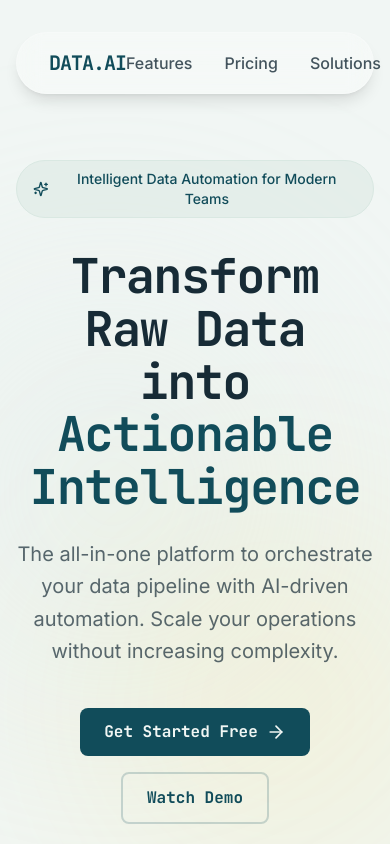
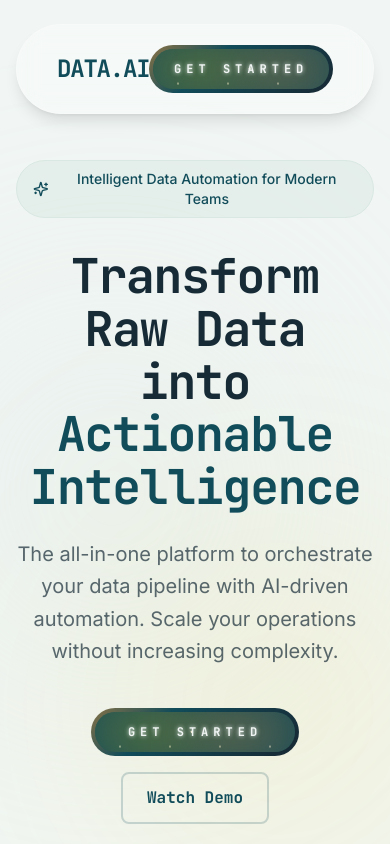
Before and after one commit to dakshvirsingh792007/Dativo.ai, a React (Vite) app: page / in a window 390 px wide. Shown: the top 844 px of the page. Built offline with nearby package versions, Linux system fonts and the light colour scheme.

Commit message:
Add animated 'Get Started' button with theme colors and star effects

```diff
--- /dev/null
+++ b/src/components/AnimatedButton.css
@@ -0,0 +1,171 @@
+.animated-btn {
+  display: flex;
+  justify-content: center;
+  align-items: center;
+  width: 13rem;
+  overflow: hidden;
+  height: 3rem;
+  background-size: 300% 300%;
+  cursor: pointer;
+  backdrop-filter: blur(1rem);
+  border-radius: 5rem;
+  transition: 0.5s;
+  animation: gradient_301 5s ease infinite;
+  border: double 4px transparent;
+  background-image: linear-gradient(#114C5A, #114C5A),
+    linear-gradient(
+      137.48deg,
+      #FFC801 10%,
+      #FF9932 45%,
+      #114C5A 67%,
+      #172B36 87%
+    );
+  background-origin: border-box;
+  background-clip: content-box, border-box;
+}
+
+#container-stars {
+  position: absolute;
+  z-index: -1;
+  width: 100%;
+  height: 100%;
+  overflow: hidden;
+  transition: 0.5s;
+  backdrop-filter: blur(1rem);
+  border-radius: 5rem;
+}
+
+.animated-btn strong {
+  z-index: 2;
+  font-family: 'JetBrains Mono', monospace;
+  font-size: 12px;
+  letter-spacing: 5px;
+  color: #F1F6F4;
+  text-shadow: 0 0 4px #F1F6F4;
+  font-weight: 700;
+}
+
+#glow {
+  position: absolute;
+  display: flex;
+  width: 12rem;
+}
+
+.circle {
+  width: 100%;
+  height: 30px;
+  filter: blur(2rem);
+  animation: pulse_3011 4s infinite;
+  z-index: -1;
+}
+
+.circle:nth-of-type(1) {
+  background: rgba(255, 200, 1, 0.636);
+}
+
+.circle:nth-of-type(2) {
+  background: rgba(255, 153, 50, 0.704);
+}
+
+.animated-btn:hover #container-stars {
+  z-index: 1;
+  background-color: #114C5A;
+}
+
+.animated-btn:hover {
+  transform: scale(1.1);
+}
+
+.animated-btn:active {
+  border: double 4px #FF9932;
+  background-origin: border-box;
+  background-clip: content-box, border-box;
+  animation: none;
+}
+
+.animated-btn:active .circle {
+  background: #FF9932;
+}
+
+#stars {
+  position: relative;
+  background: transparent;
+  width: 200rem;
+  height: 200rem;
+}
+
+#stars::after {
+  content: "";
+  position: absolute;
+  top: -10rem;
+  left: -100rem;
+  width: 100%;
+  height: 100%;
+  animation: animStarRotate 90s linear infinite;
+}
+
+#stars::after {
+  background-image: radial-gradient(#F1F6F4 1px, transparent 1%);
+  background-size: 50px 50px;
+}
+
+#stars::before {
+  content: "";
+  position: absolute;
+  top: 0;
+  left: -50%;
+  width: 170%;
+  height: 500%;
+  animation: animStar 60s linear infinite;
+}
+
+#stars::before {
+  background-image: radial-gradient(#D9E8E2 1px, transparent 1%);
+  background-size: 50px 50px;
+  opacity: 0.5;
+}
+
+@keyframes animStar {
+  from {
+    transform: translateY(0);
+  }
+  to {
+    transform: translateY(-135rem);
+  }
+}
+
+@keyframes animStarRotate {
+  from {
+    transform: rotate(360deg);
+  }
+  to {
+    transform: rotate(0);
+  }
+}
+
+@keyframes gradient_301 {
+  0% {
+    background-position: 0% 50%;
+  }
+  50% {
+    background-position: 100% 50%;
+  }
+  100% {
+    background-position: 0% 50%;
+  }
+}
+
+@keyframes pulse_3011 {
+  0% {
+    transform: scale(0.75);
+    box-shadow: 0 0 0 0 rgba(255, 200, 1, 0.7);
+  }
+  70% {
+    transform: scale(1);
+    box-shadow: 0 0 0 10px rgba(255, 200, 1, 0);
+  }
+  100% {
+    transform: scale(0.75);
+    box-shadow: 0 0 0 0 rgba(255, 200, 1, 0);
+  }
+}
--- /dev/null
+++ b/src/components/AnimatedButton.tsx
@@ -0,0 +1,18 @@
+import './AnimatedButton.css';
+
+const AnimatedButton = () => {
+  return (
+    <button type="button" className="animated-btn">
+      <strong>GET STARTED</strong>
+      <div id="container-stars">
+        <div id="stars"></div>
+      </div>
+      <div id="glow">
+        <div className="circle"></div>
+        <div className="circle"></div>
+      </div>
+    </button>
+  );
+};
+
+export default AnimatedButton;
--- a/src/components/Hero.tsx
+++ b/src/components/Hero.tsx
@@ -1,5 +1,6 @@
 import { motion } from 'framer-motion';
-import { ArrowRight, Sparkles } from 'lucide-react';
+import { Sparkles } from 'lucide-react';
+import AnimatedButton from './AnimatedButton';
 
 const Hero = () => {
   return (
@@ -28,13 +29,7 @@ const Hero = () => {
         </p>
 
         <div className="flex flex-col sm:flex-row items-center justify-center gap-4">
-          <motion.button
-            whileHover={{ scale: 1.05 }}
-            whileTap={{ scale: 0.95 }}
-            className="btn-primary flex items-center gap-2"
-          >
-            Get Started Free <ArrowRight size={20} />
-          </motion.button>
+          <AnimatedButton />
           <motion.button
             whileHover={{ scale: 1.05 }}
             whileTap={{ scale: 0.95 }}
--- a/src/components/Navbar.tsx
+++ b/src/components/Navbar.tsx
@@ -1,3 +1,5 @@
+import AnimatedButton from './AnimatedButton';
+
 const Navbar = () => {
   const navLinks = [
     { name: 'Features', href: '#features' },
@@ -7,17 +9,17 @@ const Navbar = () => {
   ];
 
   return (
-    <nav className="fixed top-8 left-1/2 -translate-x-1/2 z-50 w-full max-w-2xl px-4">
-      <div className="glass-pill px-8 py-4 flex items-center justify-between">
-        <div className="text-nocturnal-expedition font-mono font-bold text-xl tracking-tighter">
+    <nav className="fixed top-6 left-1/2 -translate-x-1/2 z-50 w-full max-w-5xl px-4">
+      <div className="glass-pill px-10 py-5 flex items-center justify-between">
+        <div className="text-nocturnal-expedition font-mono font-bold text-2xl tracking-tighter">
           DATA.AI
         </div>
-        <ul className="flex items-center gap-8">
+        <ul className="hidden md:flex items-center gap-10">
           {navLinks.map((link) => (
             <li key={link.name}>
               <a
                 href={link.href}
-                className="relative text-oceanic-noir/80 hover:text-oceanic-noir font-medium transition-colors group"
+                className="relative text-oceanic-noir/80 hover:text-oceanic-noir font-medium text-base transition-colors group"
               >
                 {link.name}
                 <span className="absolute -bottom-1 left-0 w-0 h-0.5 bg-deep-saffron transition-all duration-300 group-hover:w-full" />
@@ -25,9 +27,7 @@ const Navbar = () => {
             </li>
           ))}
         </ul>
-        <button className="hidden md:block px-4 py-2 bg-nocturnal-expedition text-arctic-powder font-mono text-sm rounded-full hover:bg-oceanic-noir transition-colors">
-          Join Waitlist
-        </button>
+        <AnimatedButton />
       </div>
     </nav>
   );
```
